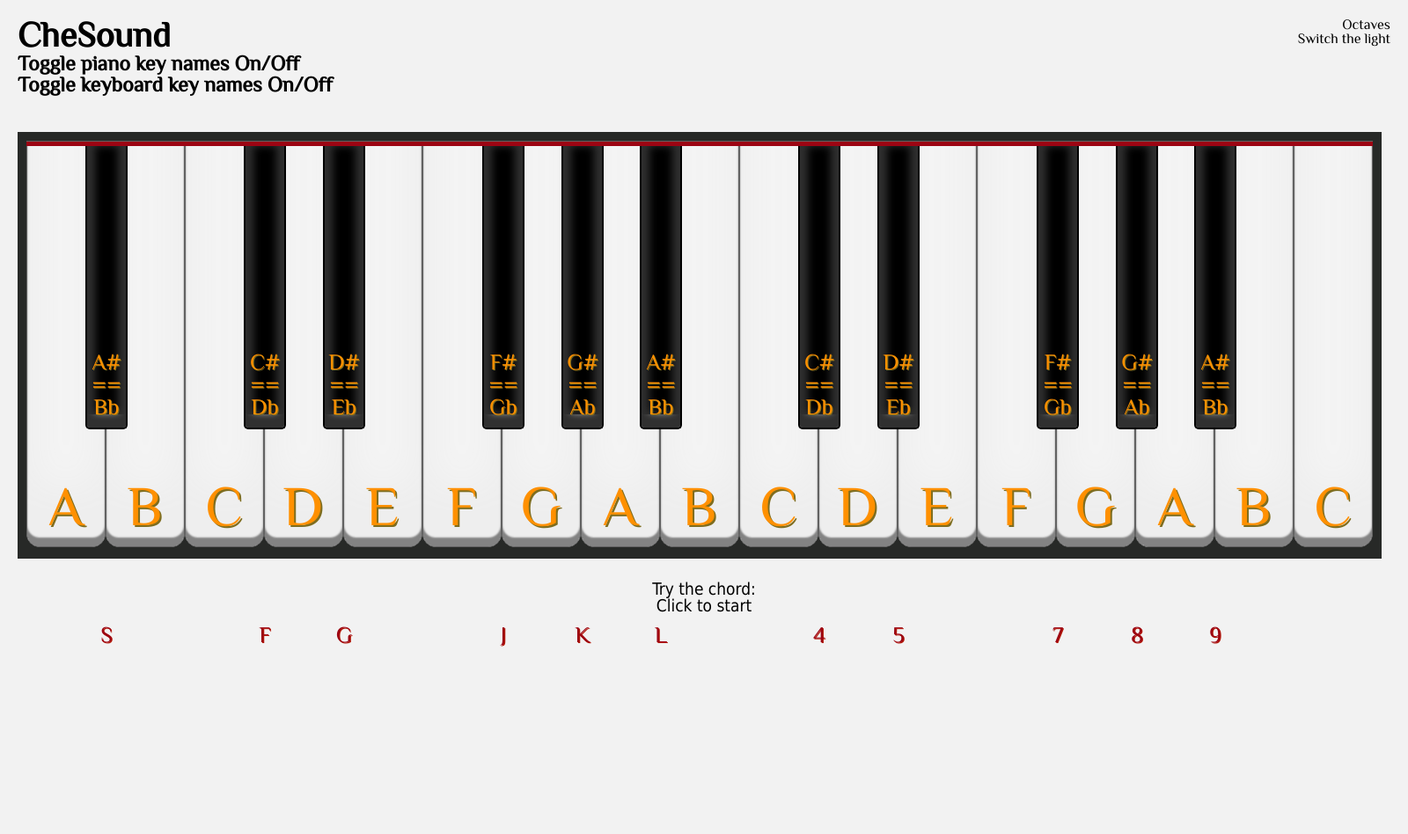
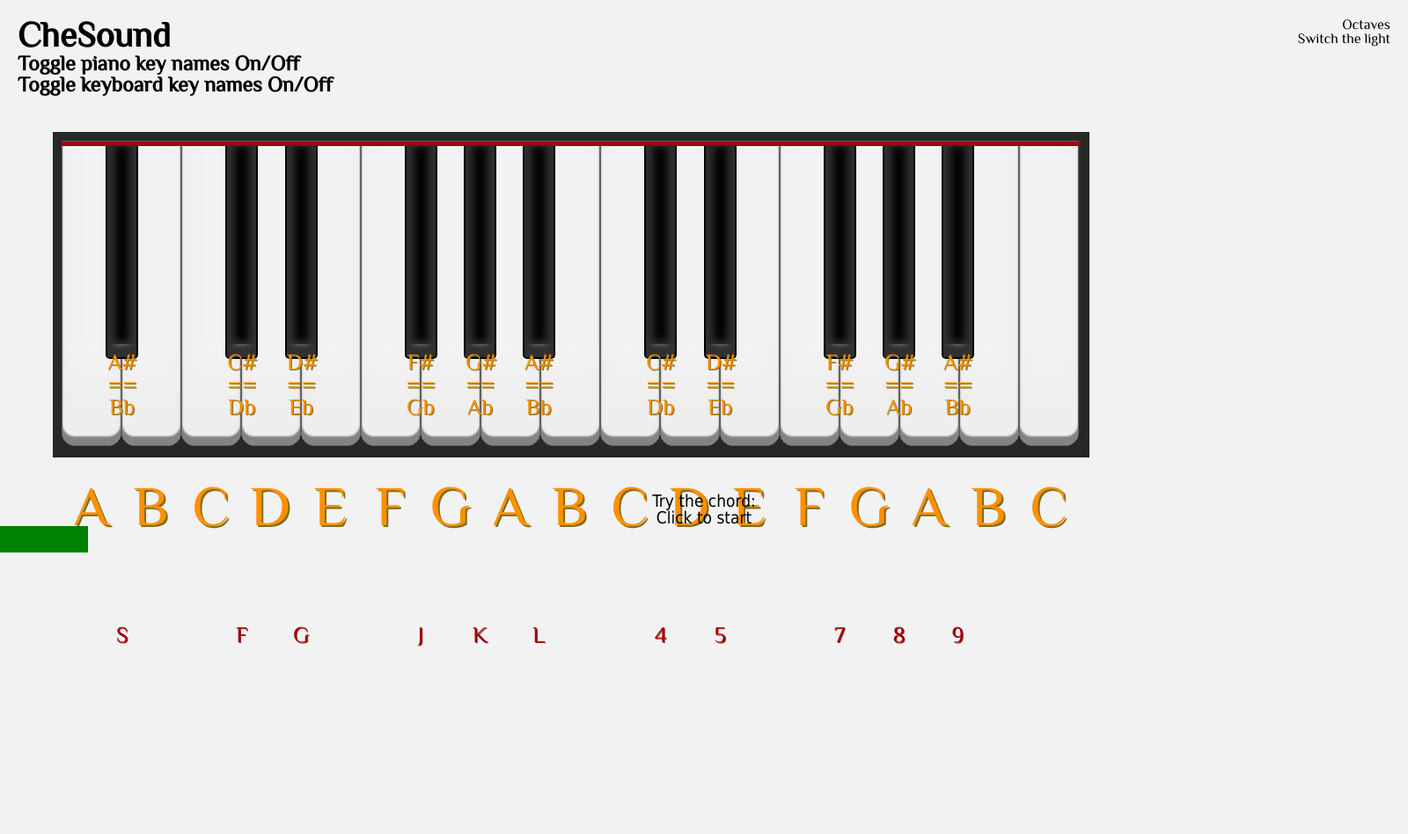
Before and after one commit to kvarkson/CheSound, a Django app: page / in a window 1600 px wide. Shown: the top 948 px of the page at 88% size. Run offline with Django 3.2, Linux system fonts and the light colour scheme; data that the repository does not hold is empty; some libraries are stand-ins or nearby versions.

Commit message:
piano size reduced; fized out of array range in footer click function

```diff
--- a/static/css/main.css
+++ b/static/css/main.css
@@ -52,13 +52,13 @@ nav.right {
 #piano {
     background-color: #272927;
     color: #000000;
-    margin-left:  20px;
+    margin-left: 60px;
 	margin-right: 20px;
     margin-top: -200px;
     position: absolute;
     text-align: center;
     top: 350px;
-		width: 1530px;
+	width: 1158px;
 	padding: 10px 10px 13px;
 	display: block;
 }
@@ -92,8 +92,8 @@ nav.right {
 
 .white {
 	float: left;
-	width: 88px;
-	height: 460px;
+	width: 66px;
+	height: 345px;
   	background-color: #F4F4F4;
   	border: 1px solid #626262;
   	position: relative;
@@ -124,8 +124,8 @@ div.white.pressed {
 
 .black {
 	float: left;
-	width: 44px;
-	height: 320px;
+	width: 33px;
+	height: 240px;
   	background-color: #000000;
   	border-bottom: 2px solid #000;
   	border-left: 2px solid #000;
@@ -155,19 +155,19 @@ div.flats {
 }
 
 div.flats :nth-child(1) {
-	margin-left: 67px;
+	margin-left: 50.25px;
 }
 div.flats :nth-child(2) {
-	margin-left: 157px;
+	margin-left: 117.75px;
 }
 div.flats :nth-child(3) {
-	margin-left: 338px;
+	margin-left: 253.5px;
 }
 div.flats :nth-child(4) {
-	margin-left: 428px;
+	margin-left: 321px;
 }
 div.flats :nth-child(5) {
-	margin-left: 517px;
+	margin-left: 387.75px;
 }
 
 
@@ -247,7 +247,7 @@ div.black div.kbkeyname {
 
 footer {
 	text-align: center;
-    top: 650px;
+    top: 550px;
     font-family: Tahoma;
     font-size: 19px;
     padding: 10px 0;
--- a/templates/base.html
+++ b/templates/base.html
@@ -217,6 +217,7 @@
 	<p>Try the chord: </p>
 	<div id="question-box"><a>Click to start</a></div>
 	<a id="answer"></a>
+	<div id="testDiv" style="background:green; width:100px; height:30px; top:570px;"></div>
 </footer>
 <script>
 
@@ -235,7 +236,9 @@
 		$('footer').bind('click', function() {
 
 				if(goForANewChord || ($('#answer').html() === '')){
-					chord = chordNames[(Math.round((Math.random()*chordNames.length-1)+1))]
+					var index = (Math.round((Math.random()*(chordNames.length-1))));
+					$("#testDiv").html(index.toString() + ', ' + (chordNames.length-1).toString());
+					chord = chordNames[index];
 					$("#question-box").html('<h2>' + chord + '</h2>');
 					$("#answer").html('Click to show right answer');
 				}
@@ -254,7 +257,6 @@
 				goForANewChord = true;
 				$('.white').css("background","#fff");
 				$('.black').css("background","#000");
-				$('footer').trigger('click');
 			}
 
 		});
```
Lines whose indentation alone changed are shown as unchanged.
